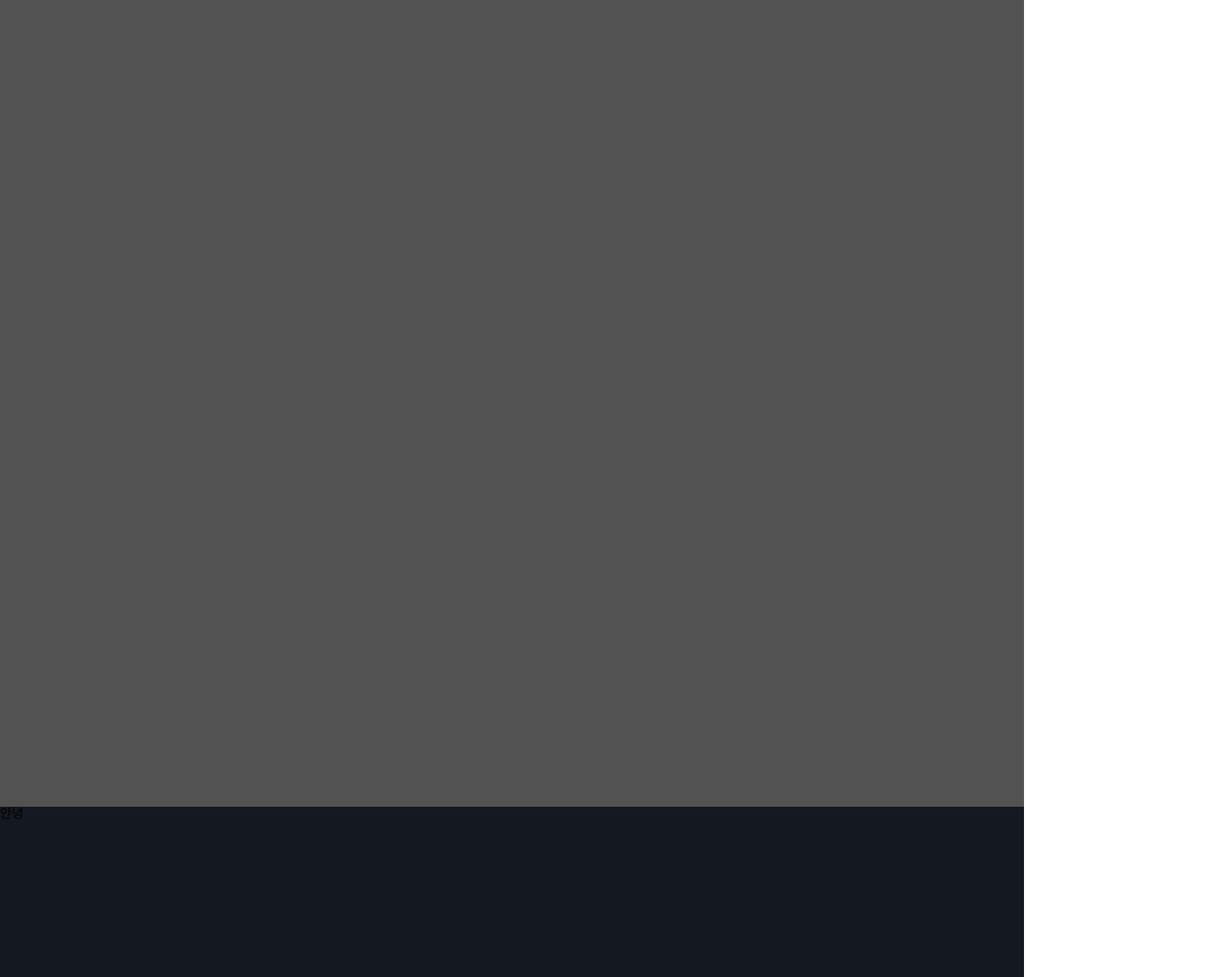
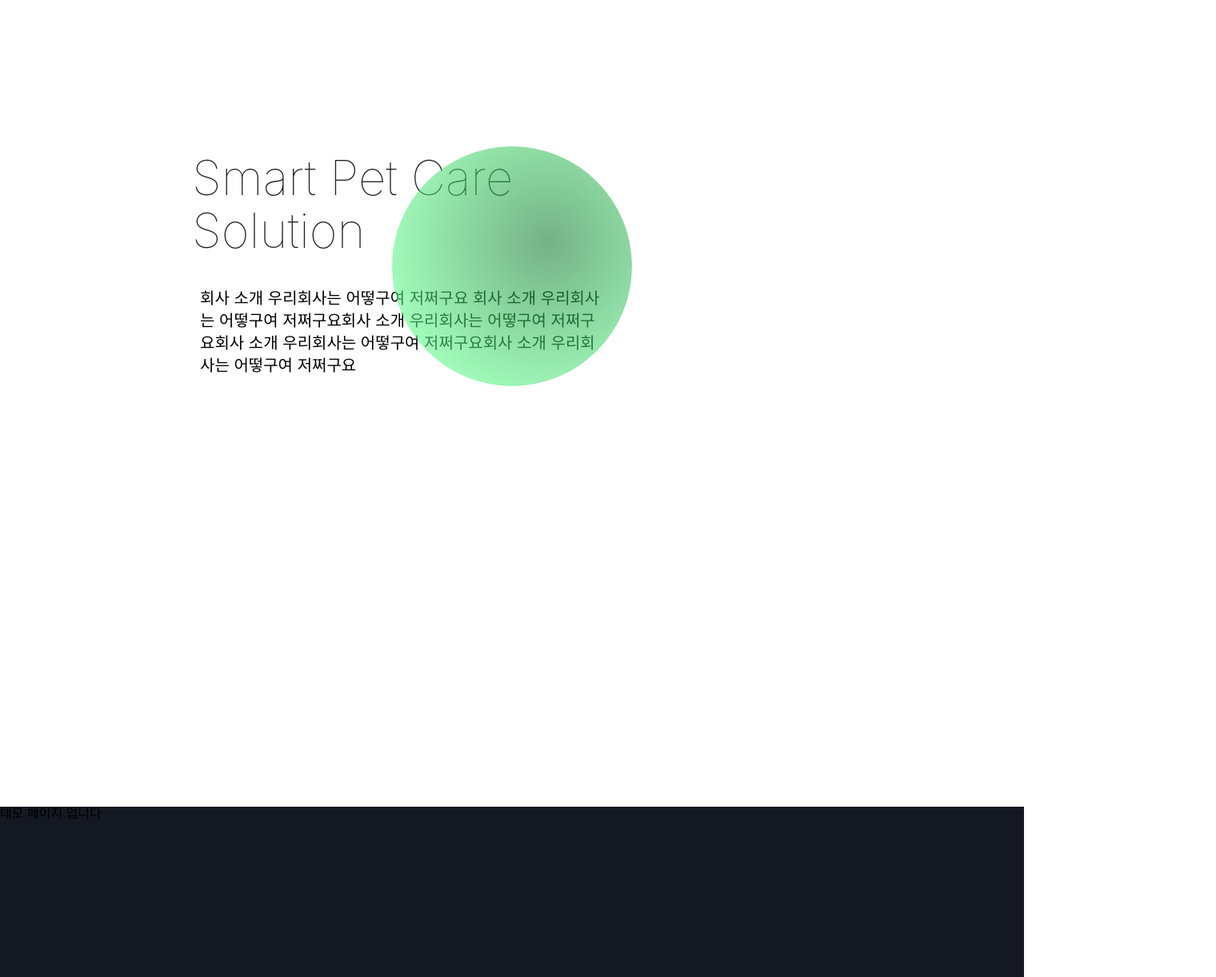
Before and after one commit to mewjeans/witdog-web, a Next.js app: page /home in a window 1280 px wide. Shown: the part 1311-2533 px from the top of the page at 80% size, 1520 px wide, since content can reach past the window. Built offline with nearby package versions, Linux system fonts and the light colour scheme.

Commit message:
style: changed component name and css

```diff
--- a/src/components/sections/CompanySection.tsx
+++ b/src/components/sections/CompanySection.tsx
@@ -1,5 +1,6 @@
 import React, { useRef } from 'react';
 import styled from 'styled-components';
+import Circle from '../Circle';
 
 interface CompanySectionProps {
     companyRef: React.MutableRefObject<null>;
@@ -8,14 +9,46 @@ interface CompanySectionProps {
   const CompanyIntroSection: React.FC<CompanySectionProps> = ({ companyRef : companyRefProp }) => {
     return (
       <StyledCompanySection ref={ companyRefProp }>
-        <p>안녕</p>
+         <HeaderText>Smart Pet Care<br />Solution</HeaderText>
+          <p>회사 소개 우리회사는 어떻구여 저쩌구요 회사 소개 우리회사는 어떻구여 저쩌구요회사 소개 우리회사는 어떻구여 저쩌구요회사 소개 우리회사는 어떻구여 저쩌구요회사 소개 우리회사는 어떻구여 저쩌구요</p>
+        <Circle />
       </StyledCompanySection>
+
     );
   };
 
 const StyledCompanySection = styled.div`
-  background-color: #525252;
+  /* background-color: #525252; */
   height: 116rem;
+
+  > p {
+    width: 50rem;
+    top: 34rem;
+    left: 25rem;
+    font-weight: 100;
+  font-size: 2rem;
+  line-height: 1.4;
+    position: relative;
+  }
+`;
+
+const HeaderText = styled.h2`
+  opacity: 1;
+  top: 0rem;
+
+  @media screen and (max-width: 1440px) {
+    font-size: 6rem;
+    padding-bottom: 3vw;
+  }
+
+  color: #222;
+  position: relative;
+  font-weight: 100;
+  font-size: 9rem;
+  line-height: 1.1;
+  padding-bottom: 3rem;
+  top: 34rem;
+  left: 24rem;
 `;
 
 export default CompanyIntroSection;
--- a/src/components/sections/DemoSection.tsx
+++ b/src/components/sections/DemoSection.tsx
@@ -2,21 +2,21 @@ import React, { useRef } from 'react';
 import styled from 'styled-components';
 
 interface DemoSectionProps {
-    demoRef: React.MutableRefObject<null>; // 이 부분을 수정해야 함
+    demoRef: React.MutableRefObject<null>;
   }
 
-  const DemoSection: React.FC<DemoSectionProps> = ({ demoRef }) => {
+  const DemoIntroSection: React.FC<DemoSectionProps> = ({ demoRef }) => {
     return (
-      <StyledDemoSection ref={demoRef}>
-        <p>안녕</p>
-      </StyledDemoSection>
+      <DemoIntro ref={demoRef}>
+        <p>데모 페이지 입니다</p>
+      </DemoIntro>
     );
   };
 
-const StyledDemoSection = styled.div`
+const DemoIntro = styled.div`
   background-color: #141820;
   height: 116rem;
-  /* 추가적인 스타일을 여기에 적용할 수 있습니다. */
+
 `;
 
-export default DemoSection;
+export default DemoIntroSection;
--- a/src/components/sections/DownloadSection.tsx
+++ b/src/components/sections/DownloadSection.tsx
@@ -5,18 +5,18 @@ interface DownloadSectionProps {
     downloadRef: React.MutableRefObject<null>; // 이 부분을 수정해야 함
   }
 
-  const DownloadSection: React.FC<DownloadSectionProps> = ({ downloadRef }) => {
+  const DownloadIntroSection: React.FC<DownloadSectionProps> = ({ downloadRef }) => {
     return (
-      <StyledDownloadSection ref={downloadRef}>
+      <DownloadIntro ref={downloadRef}>
         <p>앱 다운로드</p>
-      </StyledDownloadSection>
+      </DownloadIntro>
     );
   };
 
-const StyledDownloadSection = styled.div`
+const DownloadIntro = styled.div`
   background-color: #141820;
   height: 116rem;
-  /* 추가적인 스타일을 여기에 적용할 수 있습니다. */
+
 `;
 
-export default DownloadSection;
+export default DownloadIntroSection;
```
